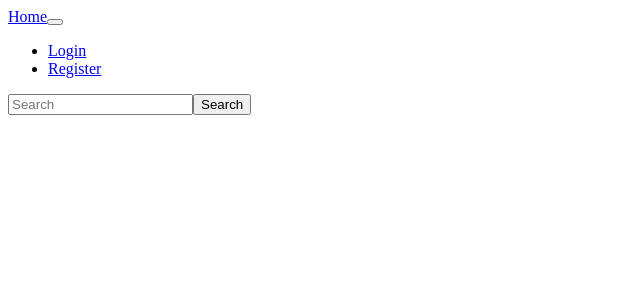
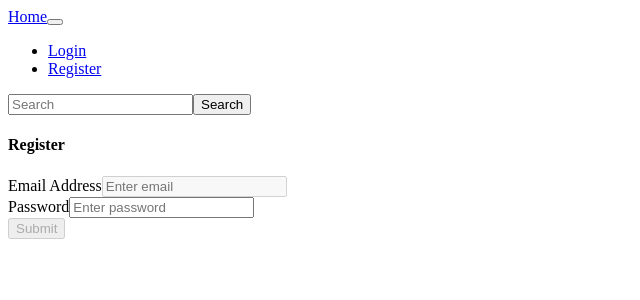
Before and after one commit to consuelo-sanna/graphQL, a React (Create React App) app in the folder client/: page /complete-registration in a window 1280 px wide. Shown: the top 300 px of the page, without its empty margins (0-640 px from the left). Built offline with nearby package versions, Linux system fonts and the light colour scheme; no server answers.

Commit message:
email verification, save on firebase and update pw

```diff
--- a/client/src/App.js
+++ b/client/src/App.js
@@ -9,6 +9,7 @@
 import Nav from "./components/Nav";
 import Home from "./pages/Home";
 import Register from "./pages/auth/Register";
+import CompleteRegistration from "./pages/auth/CompleteRegistration";
 import Login from "./pages/auth/Login";
 
 const client = new ApolloClient({
@@ -23,6 +24,11 @@
       <Switch>
         <Route exact path="/" component={Home} />
         <Route exact path="/register" component={Register} />
+        <Route
+          exact
+          path="/complete-registration"
+          component={CompleteRegistration}
+        />
         <Route exact path="/login" component={Login} />
       </Switch>
     </ApolloProvider>
--- /dev/null
+++ b/client/src/pages/auth/CompleteRegistration.js
@@ -0,0 +1,82 @@
+import React, { useState, useEffect } from "react";
+import { auth } from "../../firebase";
+import { toast } from "react-toastify";
+import { useHistory } from "react-router-dom";
+
+const CompleteRegistration = () => {
+  const [email, setEmail] = useState("");
+  const [password, setPassword] = useState("");
+  const [loading, setLoading] = useState(false);
+  let history = useHistory();
+  useEffect(() => {
+    setEmail(window.localStorage.getItem("emailForRegistration"));
+  }, [history]);
+
+  const handleSubmit = async (e) => {
+    e.preventDefault();
+    setLoading(true);
+    // validation
+    if (!email || !password) {
+      toast.error("Email and Password are required");
+      return;
+    }
+    //
+    try {
+      const result = await auth.signInWithEmailLink(
+        email,
+        window.location.href
+      );
+      //   console.log(result);
+      if (result.user.emailVerified) {
+        window.localStorage.removeItem("emailForRegistration");
+        let user = auth.currentUser;
+        await user.updatePassword(password);
+
+        // dispatch user with token and email and redirect
+      }
+    } catch (error) {
+      console.log("register complete error ", error.message);
+      setLoading(false);
+      toast.error(error.message);
+    }
+  };
+
+  return (
+    <div className="container p-5">
+      {loading ? <h4 className="test-danger">Loading</h4> : <h4>Register</h4>}
+
+      <form onSubmit={handleSubmit}>
+        <div className="form-group">
+          <label>Email Address</label>
+          <input
+            type="email"
+            value={email}
+            onChange={(e) => setEmail(e.target.value)}
+            className="form-control"
+            placeholder="Enter email"
+            disabled
+          />
+        </div>
+        <div className="form-group">
+          <label>Password</label>
+          <input
+            type="password"
+            value={password}
+            onChange={(e) => setPassword(e.target.value)}
+            className="form-control"
+            placeholder="Enter password"
+            disabled={loading}
+          />
+        </div>
+        <button
+          className="btn btn-raised btn-primary"
+          disabled={!email || loading}
+        >
+          Submit
+        </button>
+      </form>
+    </div>
+  );
+};
+
+export default CompleteRegistration;
--- a/client/src/pages/auth/Register.js
+++ b/client/src/pages/auth/Register.js
@@ -3,7 +3,7 @@
 import { toast } from "react-toastify";
 
 const Register = () => {
-  const [email, setEmail] = useState("");
+  const [email, setEmail] = useState("xsakura95x@hotmail.it");
   const [loading, setLoading] = useState(false);
 
   const handleSubmit = async (e) => {
@@ -21,7 +21,7 @@
       `Email is sent to ${email}. Click the link to complete your registration`
     );
     // save user email to local storage
-    window.localStorage.setItem("emailFormRegistration", email);
+    window.localStorage.setItem("emailForRegistration", email);
     // clear the email from the state
     setEmail(" ");
     setLoading(false);
```
